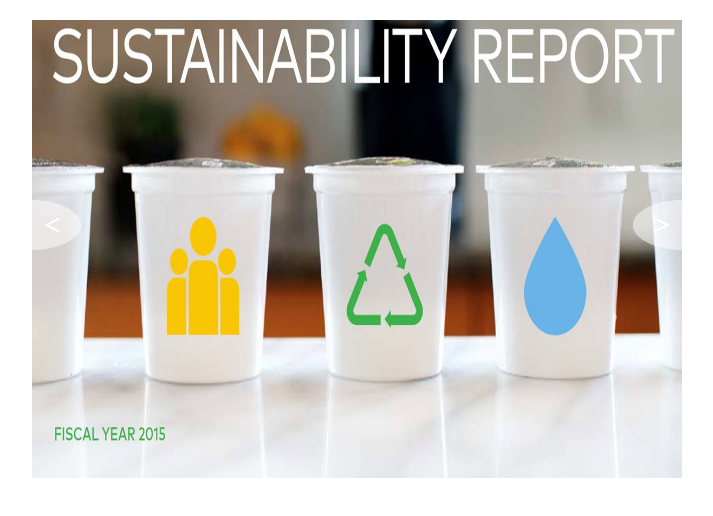
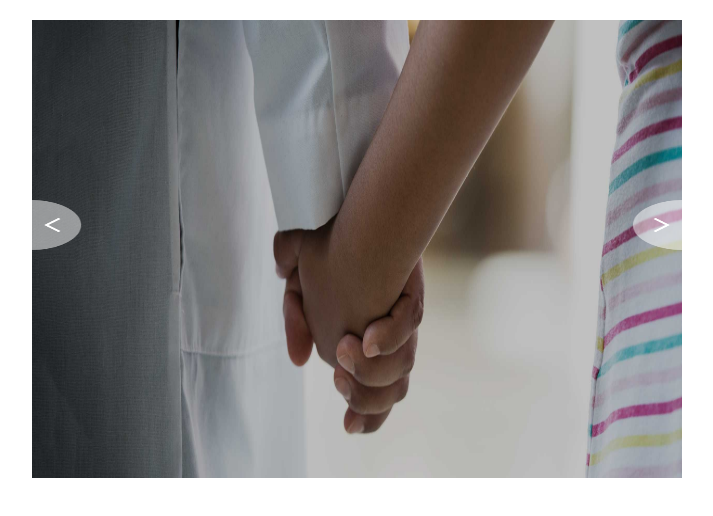
Before and after one commit to ccheung0926/imageRotator, a plain HTML site: page index.html in a window 1280 px wide. Shown: the whole page, without its empty margins (283-996 px from the left). Drawn offline with Linux system fonts and the light colour scheme.

Commit message:
slideshow next and prev button done:

```diff
--- a/index.html
+++ b/index.html
@@ -9,7 +9,9 @@
     </head>
     <body>
       <div id="container">
-        <img src="images/image1.jpg" id="img" />
+        <img src="images/image1.jpg" class="img" />
+        <img src="images/image2.jpg" class="img" />
+        <img src="images/image3.jpg" class="img" />
         <div id="left_holder"><img src="images/carousel-previous.png" onclick="slide(-1)" class="left" /></div>
         <div id="right_holder"><img src="images/carousel-next.png" class="right" onclick="slide(1)"/></div>
       </div>
--- a/rotator.css
+++ b/rotator.css
@@ -4,10 +4,11 @@
   margin: 20px auto;
   position: relative;
 }
-#img{
+.img{
   height: 458px;
   width: 650px;
   position: absolute;
+  transition: opacity .5s ease-in;
 }
 #left_holder{
   height: 450px;
--- a/rotator.js
+++ b/rotator.js
@@ -1,13 +1,16 @@
-var imagecount = 1;
-var total = 3;
+var current = 0;
 function slide(x){
-  var Image = document.getElementById('img');
-  imagecount = imagecount + x;
-  if(imagecount > total){
-    imagecount = 1;
+  var image = document.getElementsByClassName('img');
+  current = current + x;
+  for(var i = 0; i < image.length; i++){
+    image[i].style.opacity = 0;
   }
-  if(imagecount < 1){
-    imagecount = total;
+  if(current > image.length - 1){
+    current = 0;
   }
-  Image.src = "images/image" + imagecount + ".jpg";
+  image[current].style.opacity = 1;
 }
+
+setInterval(function(){
+  slide(1);
+},3000);
```
Also changed, not shown: 1 other file.
